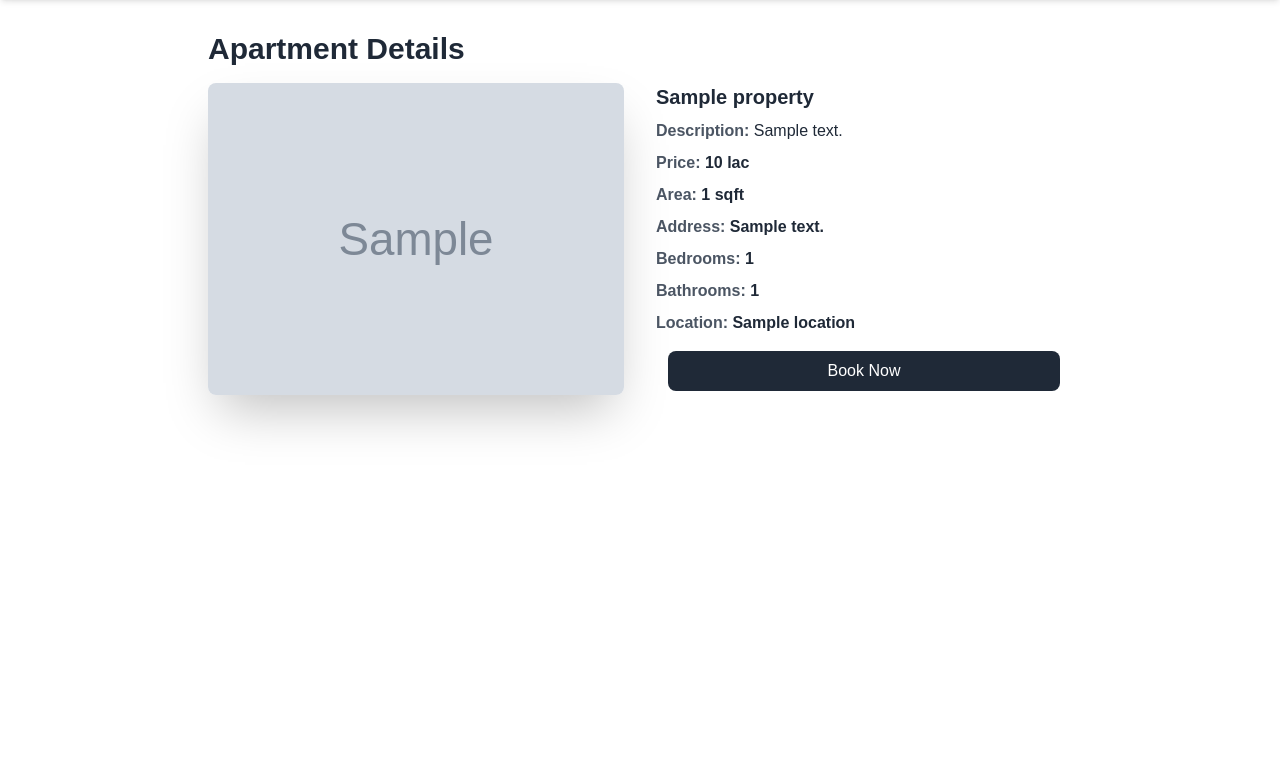
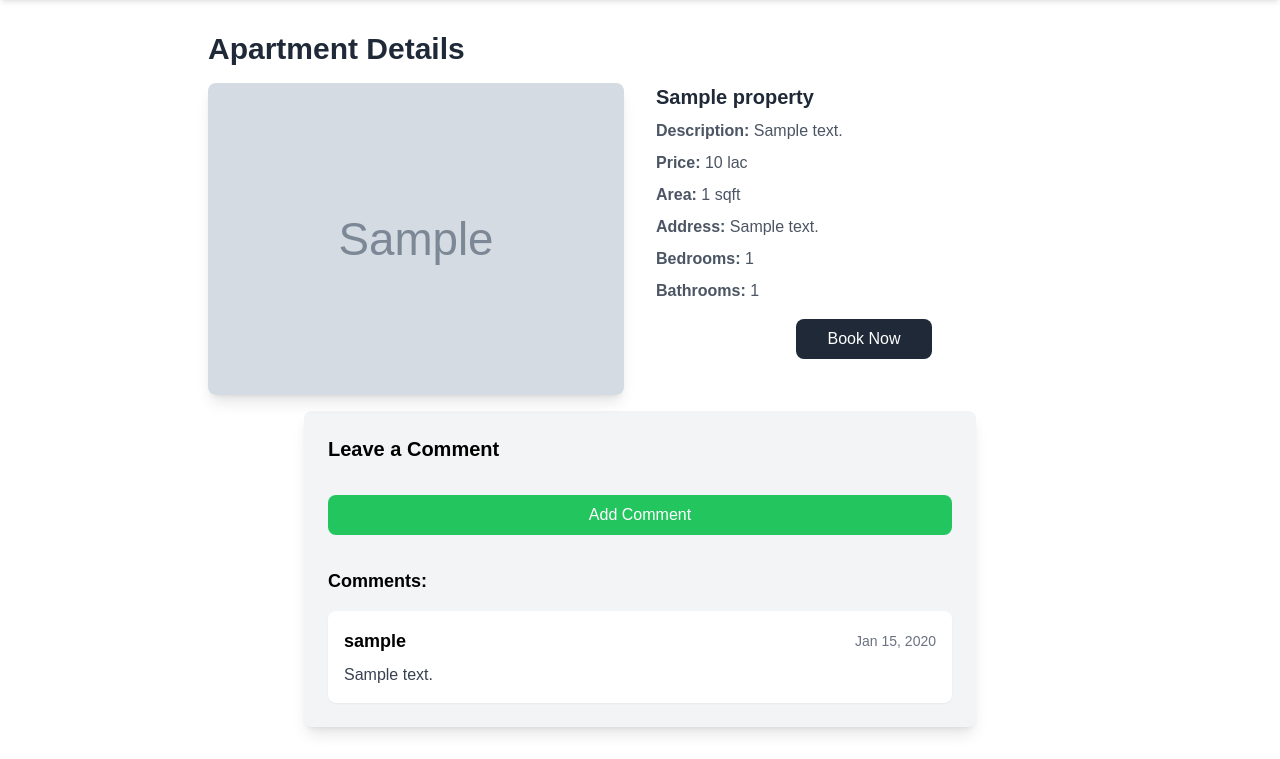
Before and after one commit to mdyhakash/apartment_rent_django, a Django app: template templates/propertydetails.html in a window 1280 px wide. Shown: the part 105-864 px from the top of the page. Before the commit the page ends 535 px from the top, so only its background shows below. Run offline with Django 3.2, Linux system fonts and the light colour scheme; the template is opened without the code that fills it: most values are stand-ins (such as "Sample title", 1, 10 or a date in 2020); grey boxes marked "Sample" are stand-in pictures; some libraries are stand-ins or nearby versions; some web fonts are replaced; grey boxes are pictures that could not be loaded.

Commit message:
Added Comment section

```diff
--- a/apartment_rental/urls.py
+++ b/apartment_rental/urls.py
@@ -34,4 +34,7 @@ urlpatterns = [
 
     path('not_available/', prop_views.not_available, name='not_available'),
 
+    #comment and rating
+    path('comment/<str:property_id>', prop_views.add_comment, name='comment'),
+
 ]+ static(settings.MEDIA_URL, document_root = settings.MEDIA_ROOT)
--- a/templates/propertydetails.html
+++ b/templates/propertydetails.html
@@ -8,124 +8,101 @@
     <link rel="preconnect" href="https://fonts.googleapis.com" />
     <link rel="preconnect" href="https://fonts.gstatic.com" crossorigin />
     <link
-      href="https://fonts.googleapis.com/css2?family=Titillium+Web:ital,wght@0,200;0,300;0,400;0,600;0,700;0,900;1,200;1,300;1,400;1,600;1,700&display=swap"
+      href="https://fonts.googleapis.com/css2?family=Titillium+Web:wght@300;400;600;700&display=swap"
       rel="stylesheet"
     />
     <script src="https://cdn.tailwindcss.com"></script>
-    <title>See the details</title>
+    <title>Apartment Details</title>
   </head>
   <body>
     {% block content %}
-
     <div
       class="max-w-4xl mx-auto px-4 py-8"
-      style="
-        font-family: 'Titillium Web', sans-serif;
-        font-optical-sizing: auto;
-      "
+      style="font-family: 'Titillium Web', sans-serif"
     >
       <h1 class="text-3xl font-bold text-gray-800 mb-4">Apartment Details</h1>
       <div class="flex flex-col md:flex-row md:space-x-8">
+        <!-- Apartment Images -->
         <div class="w-full md:w-1/2">
-          {% for image in property.images.all %}
-          <img
-            src="{{ property.image.url }}"
-            alt="Property Image"
-            class="w-full h-auto rounded-lg shadow-2xl"
-          />
-          {% empty %}
+          {% if property.image_1 %}
           <img
             src="{{ property.image_1.url }}"
             alt="Property Image"
-            class="w-full h-auto rounded-lg shadow-2xl"
+            class="w-full h-auto rounded-lg shadow-lg mb-4"
           />
-          {% endfor %}
+          {% endif %}
         </div>
-        <!-- <div class="w-full md:w-1/2">
-          <div class="grid grid-cols-1 sm:grid-cols-2 gap-4">
-            {% if property.image_1 %}
-            <img
-              src="{{ property.image_1.url }}"
-              alt="Property Image 1"
-              class="w-full h-auto rounded-lg shadow-2xl mb-4"
-            />
-            {% endif %} {% if property.image_2 %}
-            <img
-              src="{{ property.image_2.url }}"
-              alt="Property Image 2"
-              class="w-full h-auto rounded-lg shadow-2xl mb-4"
-            />
-            {% endif %} {% if property.image_3 %}
-            <img
-              src="{{ property.image_3.url }}"
-              alt="Property Image 3"
-              class="w-full h-auto rounded-lg shadow-2xl mb-4"
-            />
-            {% endif %}
-          </div>
-        </div> -->
 
+        <!-- Apartment Information -->
         <div class="w-full md:w-1/2">
           <h2 class="text-xl font-semibold text-gray-800 mb-2">
-            {{property.name }}
+            {{ property.name }}
           </h2>
-          <p class="text-gray-600 mb-2 font-bold">
-            Description:
-            <span class="text-gray-800 font-medium"
-              >{{property.description }}</span
-            >
+          <p class="text-gray-600 mb-2">
+            <span class="font-bold">Description:</span> {{ property.description }}
           </p>
-          <p class="text-gray-600 mb-2 font-bold">
-            Price:
-            <span class="text-gray-800 font-semibold"
-              >{{property.price}} lac</span
-            >
+          <p class="text-gray-600 mb-2">
+            <span class="font-bold">Price:</span> {{ property.price }} lac
           </p>
-          <p class="text-gray-600 mb-2 font-bold">
-            Area:
-            <span class="text-gray-800 font-semibold"
-              >{{property.area_size}} sqft</span
-            >
+          <p class="text-gray-600 mb-2">
+            <span class="font-bold">Area:</span> {{ property.area_size }} sqft
           </p>
-          <p class="text-gray-600 mb-2 font-bold">
-            Address:
-            <span class="text-gray-800 font-semibold"
-              >{{property.address}}</span
-            >
+          <p class="text-gray-600 mb-2">
+            <span class="font-bold">Address:</span> {{ property.address }}
           </p>
-          <p class="text-gray-600 mb-2 font-bold">
-            Bedrooms:
-            <span class="text-gray-800 font-semibold"
-              >{{property.num_of_rooms}}</span
-            >
+          <p class="text-gray-600 mb-2">
+            <span class="font-bold">Bedrooms:</span> {{ property.num_of_rooms }}
           </p>
-          <p class="text-gray-600 mb-2 font-bold">
-            Bathrooms:
-            <span class="text-gray-800 font-semibold"
-              >{{property.num_of_bathrooms}}</span
-            >
+          <p class="text-gray-600 mb-2">
+            <span class="font-bold">Bathrooms:</span> {{ property.num_of_bathrooms }}
           </p>
-          {% comment %}
-          <p class="text-gray-600 mb-2 font-bold">
-            City:
-            <span class="text-gray-800 font-semibold">{{property.city}}</span>
-          </p>
-          {% endcomment %}
-          <p class="text-gray-600 mb-2 font-bold">
-            Location:
-            <span class="text-gray-800 font-semibold"
-              >{{ property.location}}</span
-            >
-          </p>
-
           <div class="flex justify-center mt-4">
             <a
               href="{% url 'book_property' property.id %}"
-              class="bg-gray-800 text-white py-2 px-40 rounded-lg hover:bg-gray-700 transition duration-300 ease-in-out"
-              >Book Now</a
+              class="bg-gray-800 text-white py-2 px-8 rounded-lg hover:bg-gray-700 transition duration-300 ease-in-out"
             >
+              Book Now
+            </a>
           </div>
         </div>
+      </div>
+
+      <!-- Add Comment Section -->
+      <div class="bg-gray-100 p-6 rounded-lg shadow-lg max-w-2xl mx-auto">
+        <h3 class="text-xl font-semibold mb-4">Leave a Comment</h3>
+        <form
+          method="post"
+          action="{% url 'comment' property.id %}"
+          class="space-y-4"
+        >
+          {% csrf_token %} {{ form.as_p }}
+          <!-- Render form fields dynamically -->
+          <button
+            type="submit"
+            class="w-full bg-green-500 text-white py-2 rounded-lg hover:bg-green-600 transition duration-300"
+          >
+            Add Comment
+          </button>
+        </form>
+
+        <div class="mt-8 text-lg font-semibold mb-4">
+          <strong>Comments:</strong>
+        </div>
+        <ul class="space-y-4">
+          {% for comment in comments %}
+          <li class="bg-white p-4 rounded-lg shadow-sm">
+            <div class="flex justify-between items-center mb-2">
+              <strong class="text-lg">{{ comment.user.username }}</strong>
+              <span class="text-sm text-gray-500"
+                >{{ comment.date_created|date:"M d, Y" }}</span
+              >
+            </div>
+            <p class="text-gray-700">{{ comment.comment }}</p>
+          </li>
+          {% empty %}
+          <li class="text-gray-500">No comments yet.</li>
+          {% endfor %}
+        </ul>
       </div>
     </div>
 
```
Also changed, not shown: rental/forms.py (+22 -0 lines), rental/views.py (+57 -1 lines), db.sqlite3.
